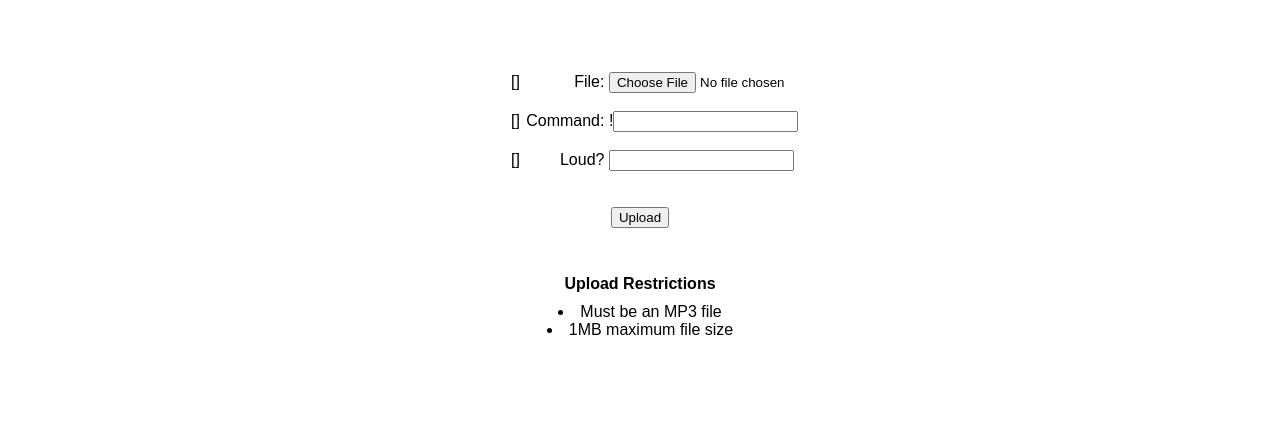
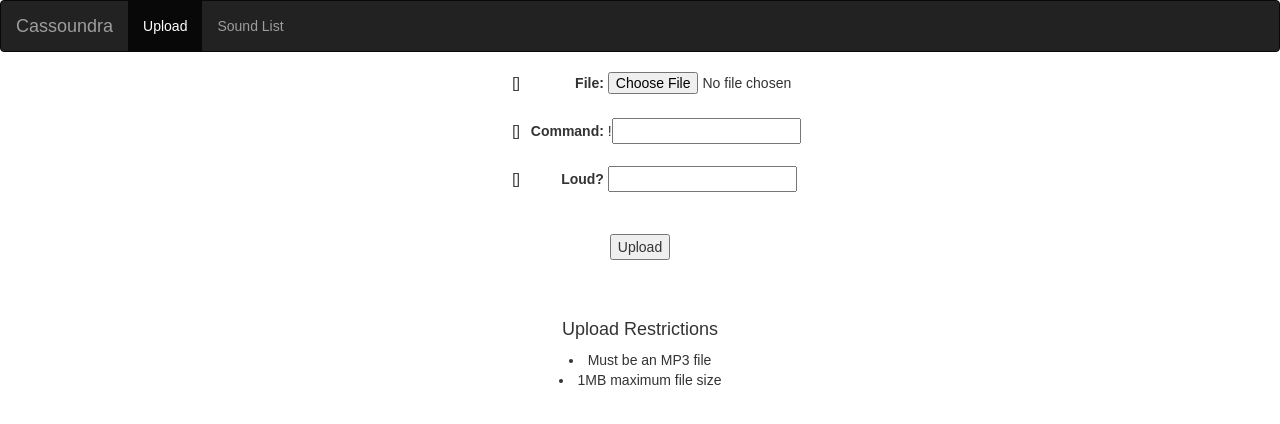
Before and after one commit to joshuaprince/Cassoundra, a Django app: template cassupload/templates/cassupload/upload.html in a window 1280 px wide. Shown: the top 424 px of the page. Run offline with Django 3.2, Linux system fonts and the light colour scheme; the template is opened without the code that fills it, so the values that code supplies are empty, except form fields; tables that the repository leaves empty hold one stand-in row (values such as "Sample post"); form fields are guessed from the names that the template uses; some libraries are stand-ins or nearby versions.

Commit message:
[cassupload] Begin visual overhaul with a navbar

```diff
--- a/cassupload/static/cassupload/upload.css
+++ b/cassupload/static/cassupload/upload.css
@@ -1,7 +1,6 @@
 body {
     text-align: center;
-    font-family: Arial, SansSerif;
-    padding-top: 5%;
+    font-family: Arial, SansSerif, serif;
 }
 
 .errorlist {
@@ -23,5 +22,5 @@ label {
 }
 
 h1 {
-    font-size: medium;
+    font-size: large;
 }
--- /dev/null
+++ b/cassupload/static/cassupload/upload_autofill.js
@@ -0,0 +1,9 @@
+$(document).ready(function () {
+    $('input[type=file]').on('change', function () {
+        if (!$('#id_name').val()) {
+            var filename = $(this).val().split('\\').pop().split('/').pop().replace('.mp3', '');
+            if (!/\s/g.test(filename)) // if no spaces
+                $('#id_name').val(filename);
+        }
+    });
+});
--- /dev/null
+++ b/cassupload/templates/cassupload/nav.html
@@ -0,0 +1,20 @@
+<nav class="navbar navbar-inverse bg-inverse">
+    <div class="container-fluid">
+        <div class="navbar-header">
+            <button type="button" class="navbar-toggle collapsed" data-toggle="collapse" data-target="#cnavbar" aria-expanded="false">
+                <span class="sr-only">Toggle navigation</span>
+                <span class="icon-bar"></span>
+                <span class="icon-bar"></span>
+                <span class="icon-bar"></span>
+            </button>
+            <a class="navbar-brand" href="#">Cassoundra</a>
+        </div>
+
+        <div class="collapse navbar-collapse" id="cnavbar">
+            <ul class="nav navbar-nav">
+                <li{% if pg == 'upload' %} class="active"{% endif %}><a href="{% url 'cassupload:upload' %}">Upload{% if pg == 'upload' %}<span class="sr-only"> (current)</span>{% endif %}</a></li>
+                <li{% if pg == 'list' %} class="active"{% endif %}><a href="{% url 'cassupload:list' %}">Sound List{% if pg == 'list' %}<span class="sr-only"> (current)</span>{% endif %}</a></li>
+            </ul>
+        </div>
+    </div>
+</nav>
--- a/cassupload/templates/cassupload/upload.html
+++ b/cassupload/templates/cassupload/upload.html
@@ -3,22 +3,20 @@
 {% load static %}
 <head>
     <meta charset="UTF-8">
+    <meta http-equiv="X-UA-Compatible" content="IE=edge">
     <title>Cassoundra - Upload</title>
+
+    <script src="https://code.jquery.com/jquery-3.2.1.min.js"></script>
+    <link rel="stylesheet" href="https://maxcdn.bootstrapcdn.com/bootstrap/3.3.7/css/bootstrap.min.css" integrity="sha384-BVYiiSIFeK1dGmJRAkycuHAHRg32OmUcww7on3RYdg4Va+PmSTsz/K68vbdEjh4u" crossorigin="anonymous">
+    <script src="https://maxcdn.bootstrapcdn.com/bootstrap/3.3.7/js/bootstrap.min.js" integrity="sha384-Tc5IQib027qvyjSMfHjOMaLkfuWVxZxUPnCJA7l2mCWNIpG9mGCD8wGNIcPD7Txa" crossorigin="anonymous"></script>
+
+    <script src="{% static 'cassupload/upload_autofill.js' %}"></script>
     <link rel="stylesheet" href="{% static 'cassupload/upload.css' %}">
-    <script src="https://code.jquery.com/jquery-3.2.1.min.js"></script>
-    <script type="text/javascript">
-        $(document).ready(function () {
-            $('input[type=file]').on('change', function () {
-                if (!$('#id_name').val()) {
-                    var filename = $(this).val().split('\\').pop().split('/').pop().replace('.mp3', '');
-                    if (!/\s/g.test(filename)) // if no spaces
-                        $('#id_name').val(filename);
-                }
-            });
-        });
-    </script>
 </head>
+
 <body>
+
+    {% include 'cassupload/nav.html' with pg='upload' %}
 
     <form action="{% url 'cassupload:upload' %}" method="post" enctype="multipart/form-data">
         {% csrf_token %}
```
Also changed, not shown: cassupload/templates/cassupload/list.html (+8 -4 lines). Lines whose indentation alone changed are shown as unchanged.
